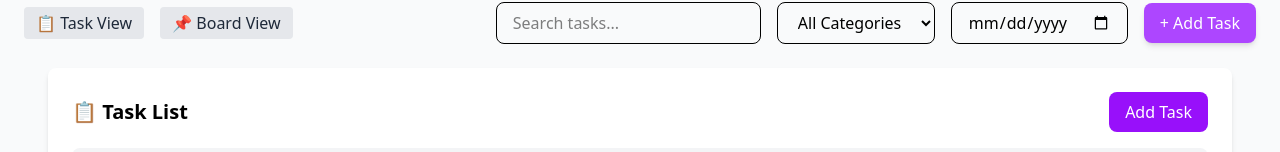
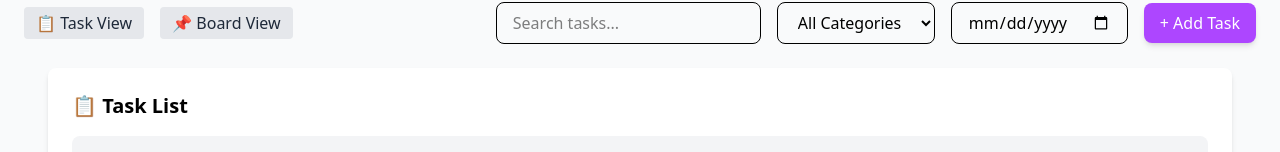
Before and after one commit to AryanThadani02/Task-Manager, a React (Vite) app: page /home/tasks in a window 1280 px wide. Shown: the part 110-262 px from the top of the page. Built offline with nearby package versions, Linux system fonts and the light colour scheme; no server answers; sample sign-in values are in the browser's storage.

Commit message:
Assistant checkpoint: Remove Add Task button from TaskList
Assistant generated file changes:
- src/components/TaskList.tsx: Remove Add Task button, Remove isAddModalOpen state

---

User prompt:

remove add task from task list

```diff
--- a/src/components/TaskList.tsx
+++ b/src/components/TaskList.tsx
@@ -143,7 +143,6 @@ export default function TaskView() {
   }>();
   const tasks = useSelector((state: RootState) => state.tasks.tasks);
   const dispatch = useDispatch();
-  const [isAddModalOpen, setIsAddModalOpen] = useState(false);
 
 
   const filteredTasks = tasks.filter(task => {
@@ -226,12 +225,6 @@ export default function TaskView() {
       <div className="bg-white p-6 rounded-lg shadow-md">
         <div className="flex justify-between items-center mb-4">
           <h2 className="text-xl font-semibold">📋 Task List</h2>
-          <button
-            onClick={() => setIsAddModalOpen(true)}
-            className="px-4 py-2 bg-purple-600 text-white rounded-lg hover:bg-purple-700 transition-colors"
-          >
-            Add Task
-          </button>
         </div>
 
         <div className="grid grid-cols-[auto_1fr_1fr_1fr_auto] gap-4 p-3 bg-gray-100 rounded-t-lg font-medium text-gray-600 border-b">
```
